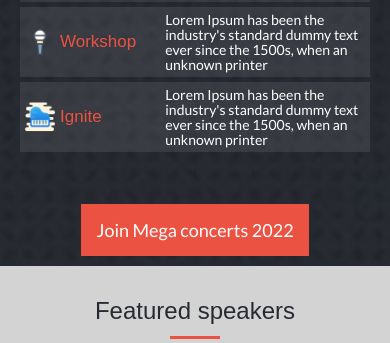
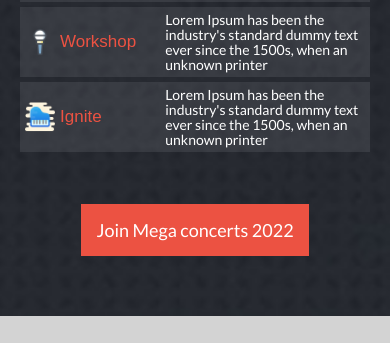
Before and after one commit to NduatiKagiri/concert-site, a website: page index.html in a window 390 px wide. Shown: the part 1176-1519 px from the top of the page. Drawn offline with nearby package versions, Linux system fonts and the light colour scheme; a web font is replaced by a local one.

Commit message:
Update homepage.css

```diff
--- a/assets/css/homepage.css
+++ b/assets/css/homepage.css
@@ -262,7 +262,7 @@
 
 @media screen and (max-width: 768px) {
   #program {
-    padding: 10px 20px;
+    padding: 10px 20px 60px 20px;
     justify-content: flex-start;
   }
 
```
